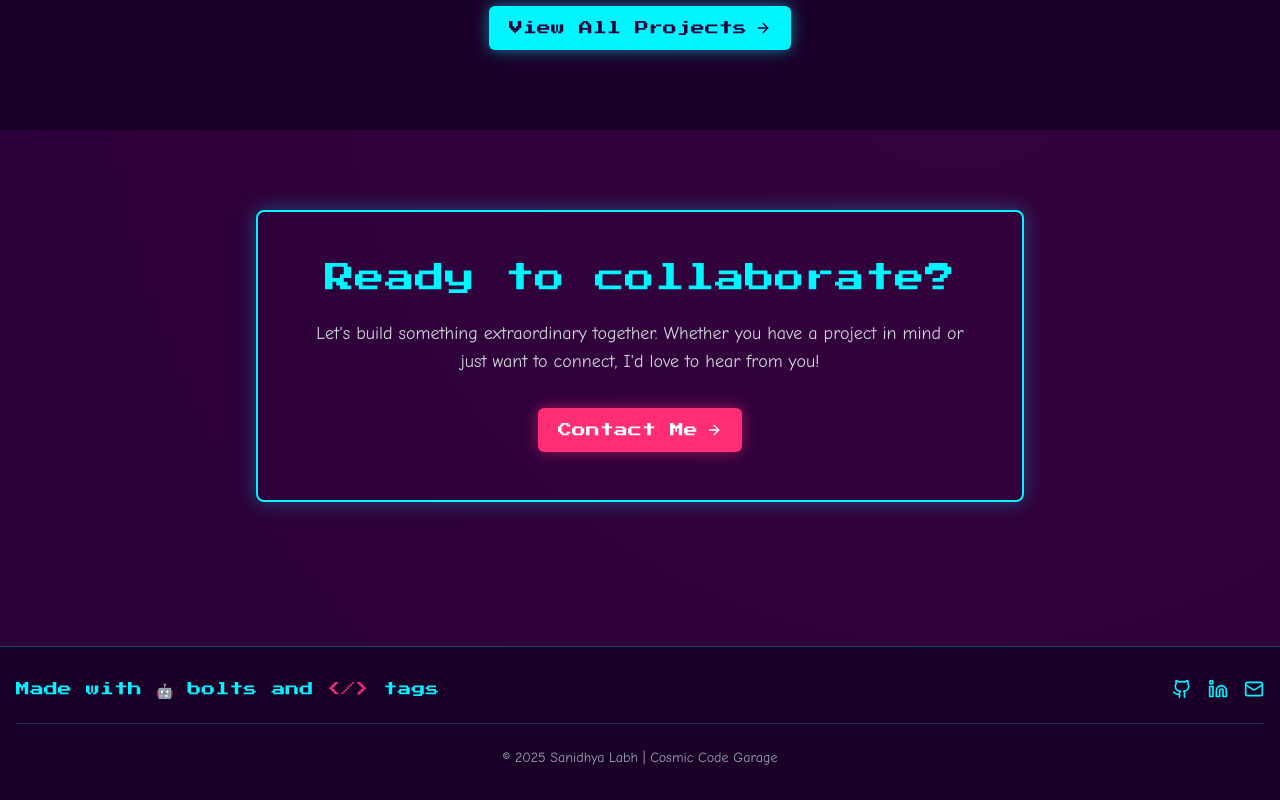
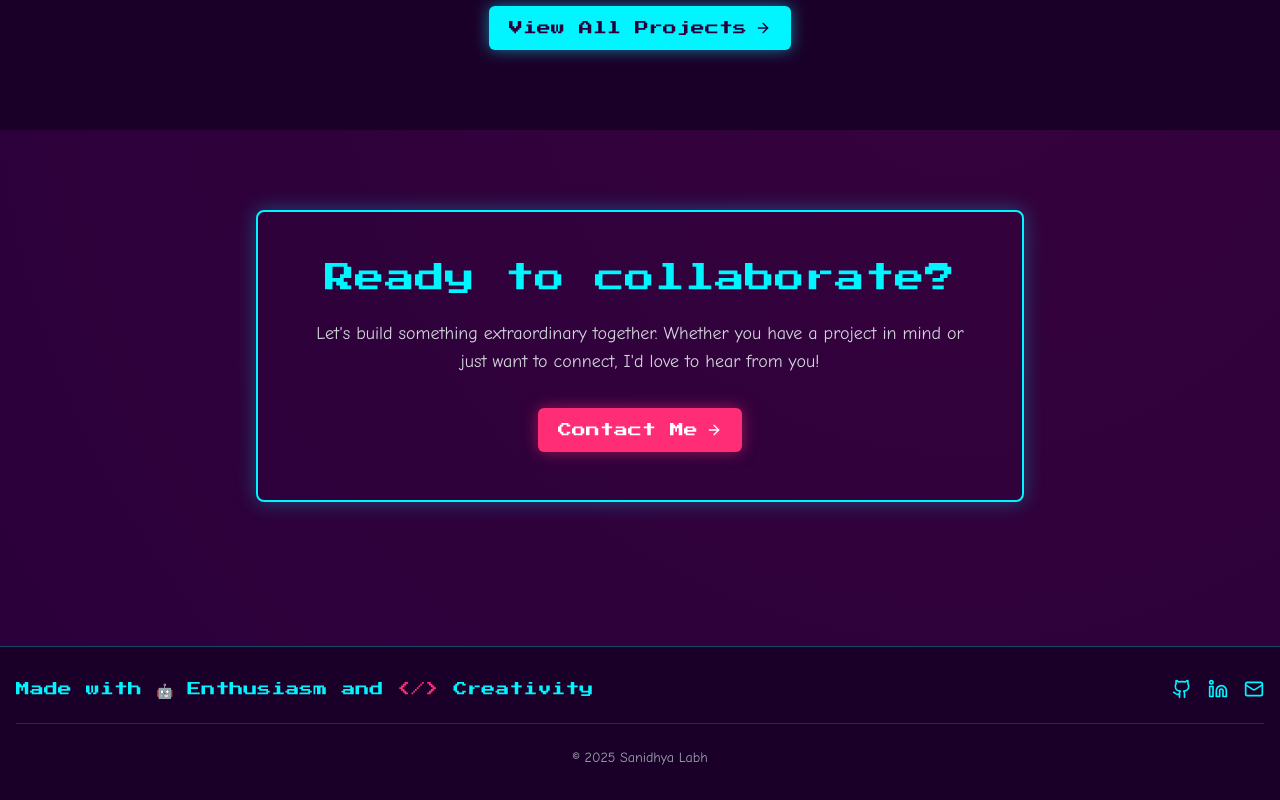
Before and after one commit to SanidhyaLabh/Portfolio, a React (Vite) app: page / in a window 1280 px wide. Shown: the part 2304-3104 px from the top of the page. Built offline with nearby package versions, Linux system fonts and the light colour scheme.

Commit message:
Update Footer.tsx

```diff
--- a/src/components/Footer.tsx
+++ b/src/components/Footer.tsx
@@ -8,13 +8,13 @@ const Footer = () => {
         <div className="flex flex-col md:flex-row justify-between items-center">
           <div className="mb-4 md:mb-0">
             <p className="font-heading text-sm text-electric-blue">
-              Made with <span className="text-neon-pink">🤖</span> bolts and <span className="text-neon-pink">&lt;/&gt;</span> tags
+              Made with <span className="text-neon-pink">🤖</span> Enthusiasm and <span className="text-neon-pink">&lt;/&gt;</span> Creativity
             </p>
           </div>
 
           <div className="flex space-x-4 items-center">
             <a
-              href="https://github.com"
+              href="https://github.com/SanidhyaLabh"
               target="_blank"
               rel="noopener noreferrer"
               className="text-electric-blue hover:text-neon-pink transition-colors duration-300"
@@ -43,7 +43,7 @@ const Footer = () => {
 
         <div className="mt-6 pt-6 border-t border-electric-blue border-opacity-20 text-center">
           <p className="text-sm text-gray-400">
-            &copy; {new Date().getFullYear()} Sanidhya Labh | Cosmic Code Garage
+            &copy; {new Date().getFullYear()} Sanidhya Labh
           </p>
         </div>
       </div>
```
